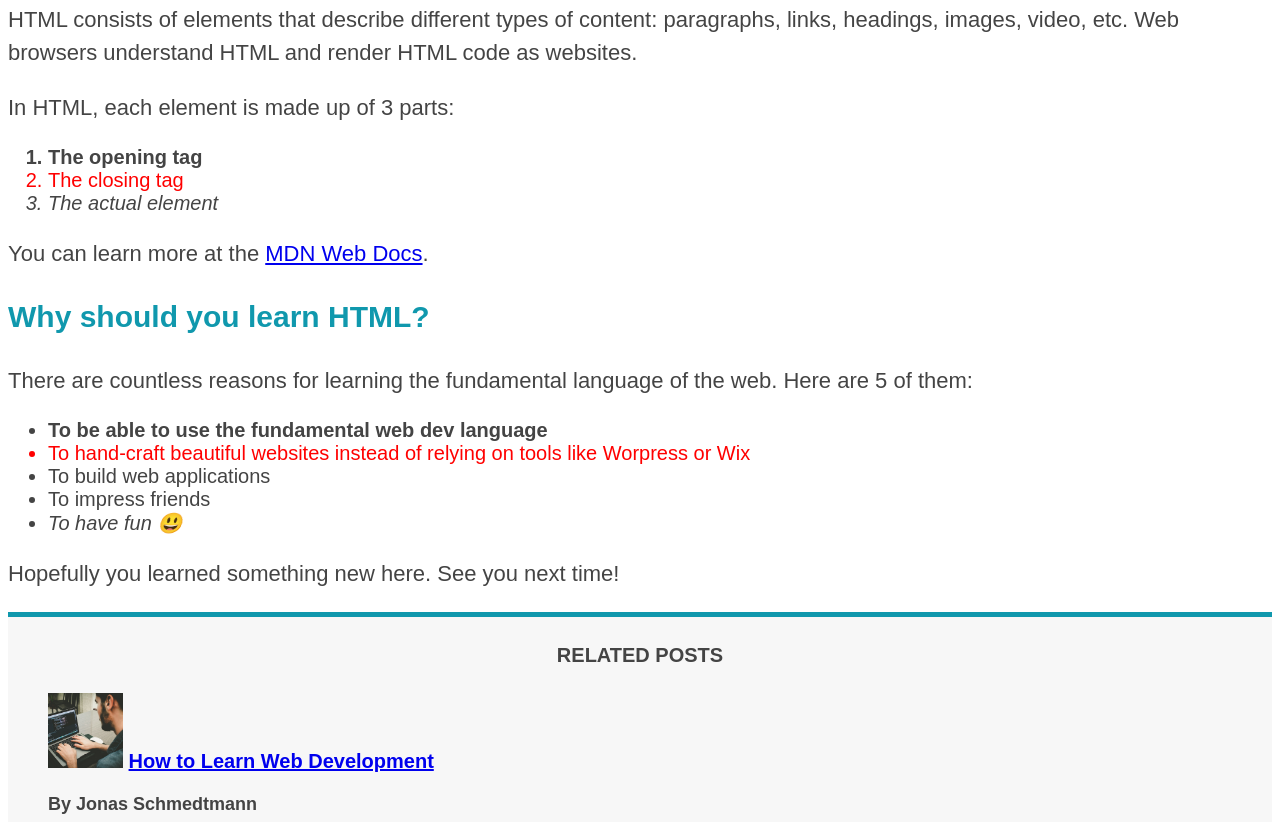
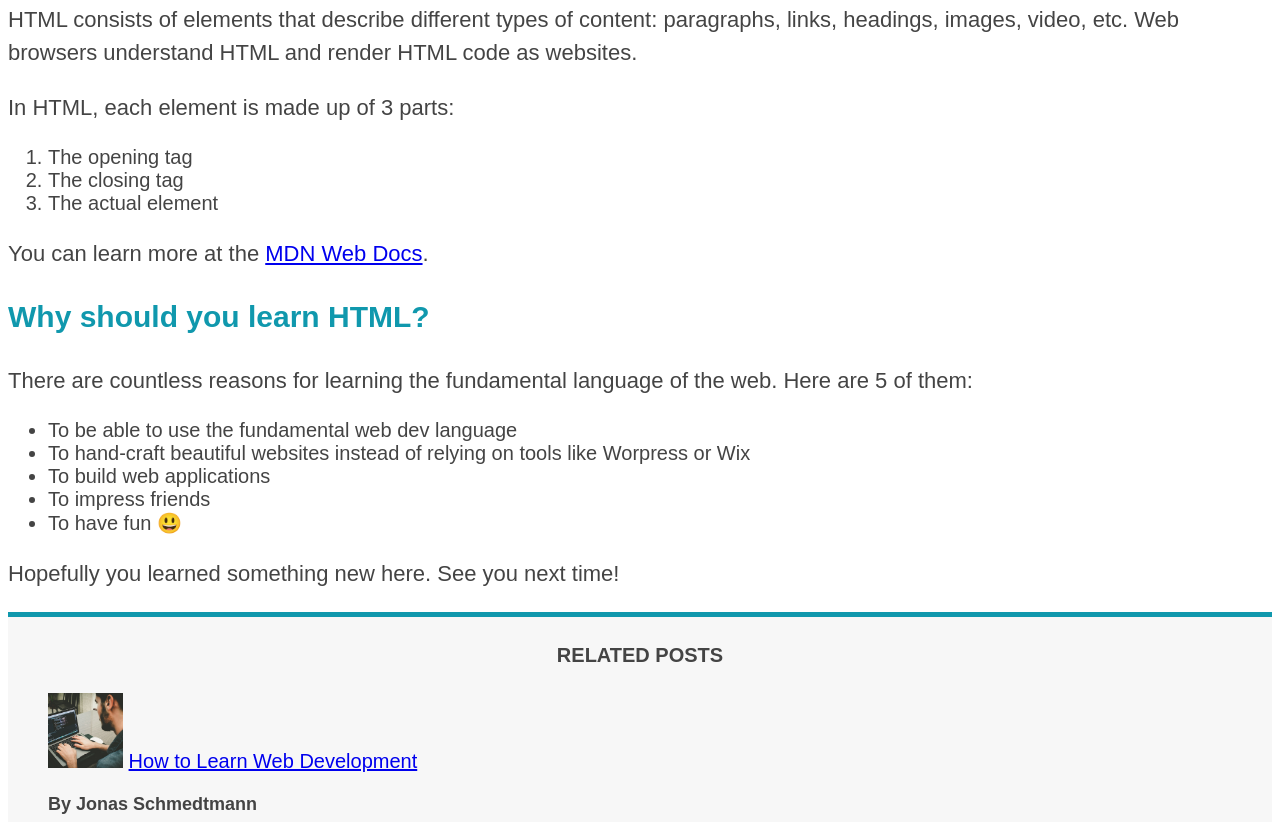
Before and after one commit to ArtiXLog/training-website, a plain HTML site: page index.html in a window 1280 px wide. Shown: the part 838-1660 px from the top of the page. Drawn offline with Linux system fonts and the light colour scheme.

Commit message:
Remove unnecessary CSS

```diff
--- a/style.css
+++ b/style.css
@@ -71,15 +71,3 @@ aside {
   border-top: 5px solid #1098ad;
   border-bottom: 5px solid #1098ad;
 }
-
-li:first-child {
-  font-weight: bold;
-}
-
-li:last-child {
-  font-style: italic;
-}
-
-li:nth-child(2) {
-  color: red;
-}
```
